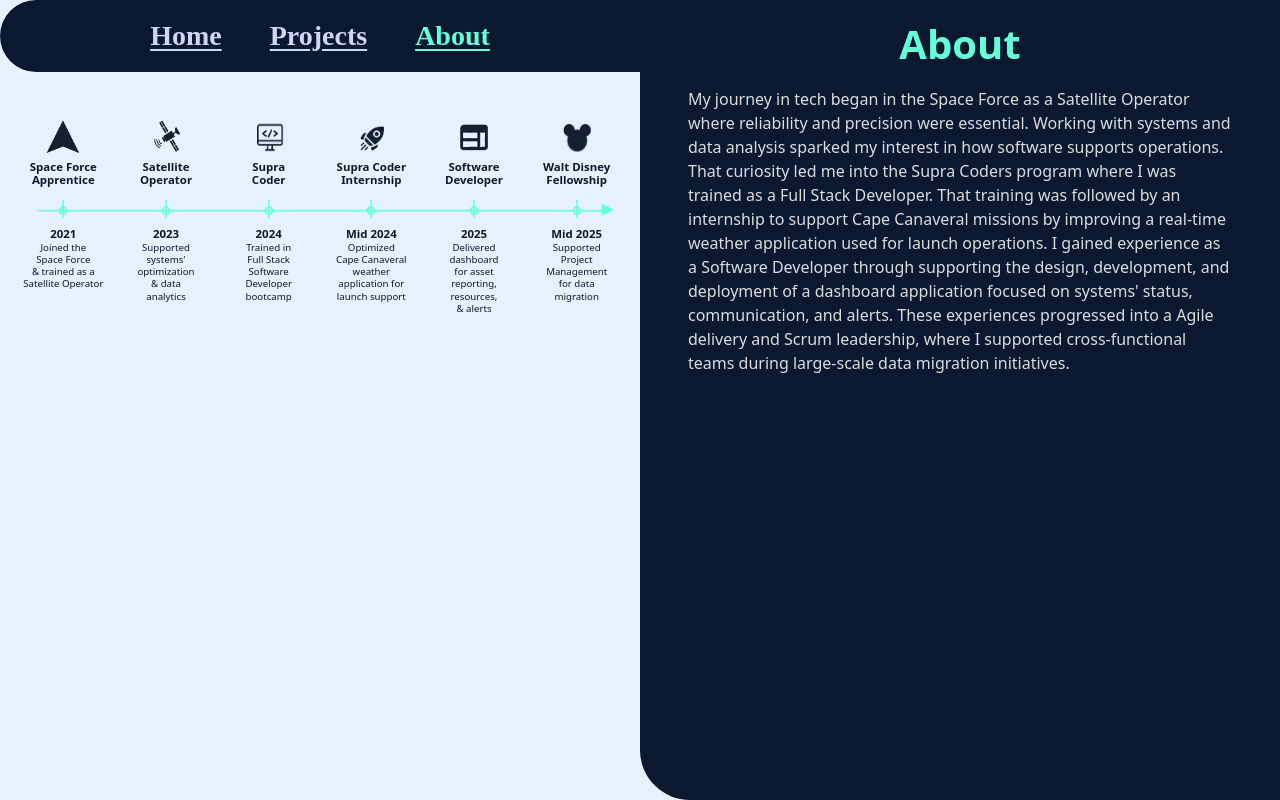
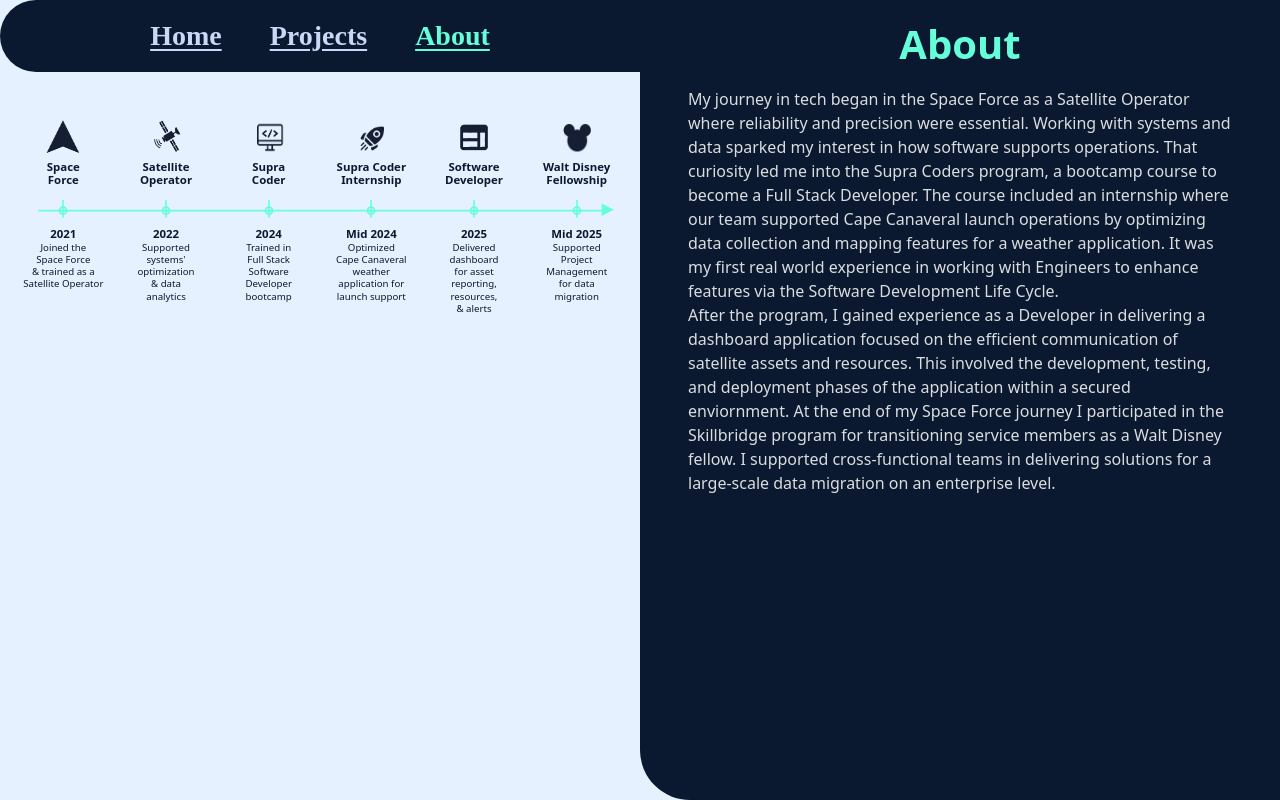
Before and after one commit to elirhenry/Portfolio, a React (Create React App) app in the folder frontend/: page /about in a window 1280 px wide. Built offline with nearby package versions, Linux system fonts and the light colour scheme.

Commit message:
Updated timeline. Update content in About.

```diff
--- a/frontend/src/Components/About.js
+++ b/frontend/src/Components/About.js
@@ -21,14 +21,19 @@
             <PitchRow>
               <Pitch>
                 My journey in tech began in the Space Force as a Satellite Operator where reliability and precision were
-                essential. Working with systems and data analysis sparked my interest in how software supports operations.
-                That curiosity led me into the Supra Coders program where I was trained as a Full Stack Developer.
-                That training was followed by an internship to support Cape Canaveral missions by improving a
-                real-time weather application used for launch operations.
-                I gained experience as a Software Developer through supporting the design, development, and deployment
-                of a dashboard application focused on systems' status, communication, and alerts.
-                These experiences progressed into a Agile delivery and Scrum leadership,
-                where I supported cross-functional teams during large-scale data migration initiatives.
+                essential. Working with systems and data sparked my interest in how software supports operations.
+                That curiosity led me into the Supra Coders program, a bootcamp course to become a Full Stack Developer.
+                The course included an internship where our team supported Cape Canaveral launch operations by optimizing
+                data collection and mapping features for a weather application. It was my first real world
+                experience in working with Engineers to enhance features via the Software Development Life Cycle.
+                <br></br>
+                After the program, I gained experience as a Developer in delivering a dashboard application
+                focused on the efficient communication of satellite assets and resources. This involved the development, testing, and
+                deployment phases of the application within a secured enviornment.
+
+                At the end of my Space Force journey I participated in the Skillbridge program for transitioning service
+                members as a Walt Disney fellow.
+                I supported cross-functional teams in delivering solutions for a large-scale data migration on an enterprise level.
               </Pitch>
             </PitchRow>
           </RightGrid>
--- a/frontend/src/Components/AboutTimeline.jsx
+++ b/frontend/src/Components/AboutTimeline.jsx
@@ -3,14 +3,14 @@
 
 const timelineItems = [
   {
-    title: "Space\u00A0Force Apprentice",
+    title: "Space Force",
     year: "2021",
     detail: "Joined the Space\u00A0Force\n & trained as a Satellite\u00A0Operator",
     iconSrc: "/AboutIcons/spaceforcelogo.png"
   },
   {
     title: "Satellite Operator",
-    year: "2023",
+    year: "2022",
     detail: "Supported systems' optimization & data analytics",
     iconSrc: "/AboutIcons/satellite.png",
   },
--- a/frontend/src/Components/Home.js
+++ b/frontend/src/Components/Home.js
@@ -20,7 +20,7 @@
             Design · Develop · Deploy
           </Role>
           <ValueStatement>
-            I build web applications that connect ideas to execution and turn complex processes into dependable solutions teams can rely on.
+            I build web applications that connect ideas from concept to execution and turn complex processes into dependable solutions teams can rely on.
           </ValueStatement>
         </section>
       </main>
--- a/frontend/src/Components/IconArc.js
+++ b/frontend/src/Components/IconArc.js
@@ -6,7 +6,7 @@
   { id: "js", label: "JavaScript", src: "/HomeIcons/javascript.svg" },
   { id: "ts", label: "TypeScript", src: "/HomeIcons/typescript.svg" },
   { id: "py", label: "Python", src: "/HomeIcons/python.svg" },
-  { id: "html", label: "HTML", src: "/HomeIcons/html5.svg" },
+  { id: "html", label: "HTML5", src: "/HomeIcons/html5.svg" },
   { id: "snowflake", label: "SnowflakeSQL", src: "/HomeIcons/snowflake.svg" },
   { id: "docker", label: "Docker", src: "/HomeIcons/docker.svg" },
   { id: "react", label: "React", src: "/HomeIcons/react.svg" },
```
